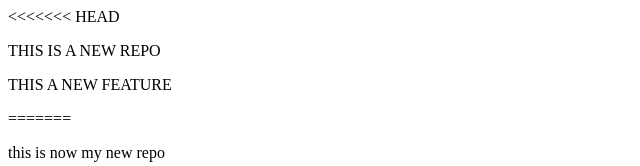
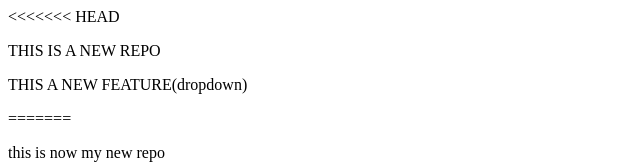
Before and after one commit to Rahul495-hub/localrepo, a plain HTML site: page index.html in a window 1280 px wide. Shown: the top 166 px of the page, without its empty margins (0-640 px from the left). Drawn offline with Linux system fonts and the light colour scheme.

Commit message:
add dropdown

```diff
--- a/index.html
+++ b/index.html
@@ -1,6 +1,6 @@
 <<<<<<< HEAD
 <p>THIS IS A NEW REPO</p>
-<P>THIS A NEW FEATURE</P>
+<P>THIS A NEW FEATURE(dropdown)</P>
 =======
 <p>this is now my new repo</p>
 <p>This is a new feature</p>
```
